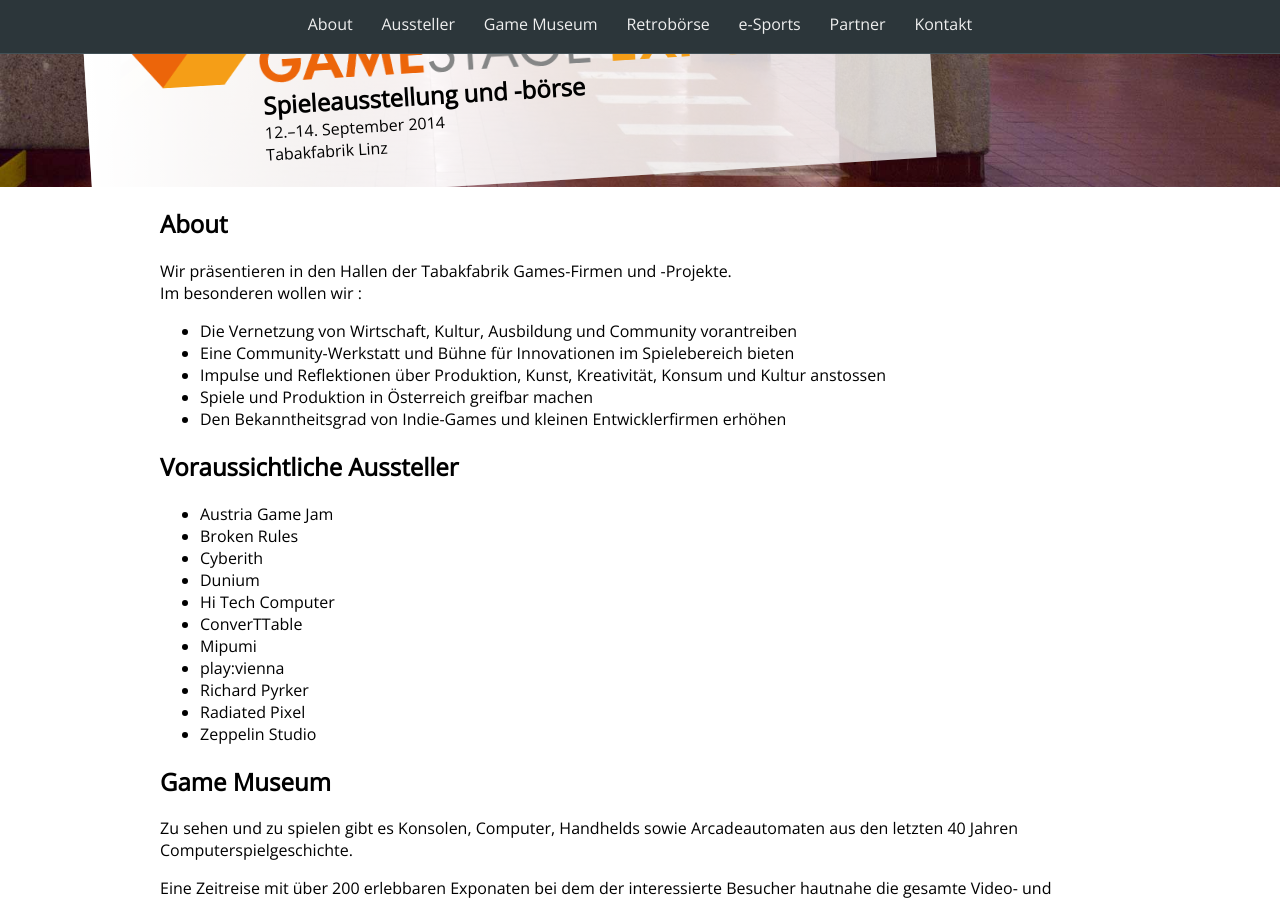
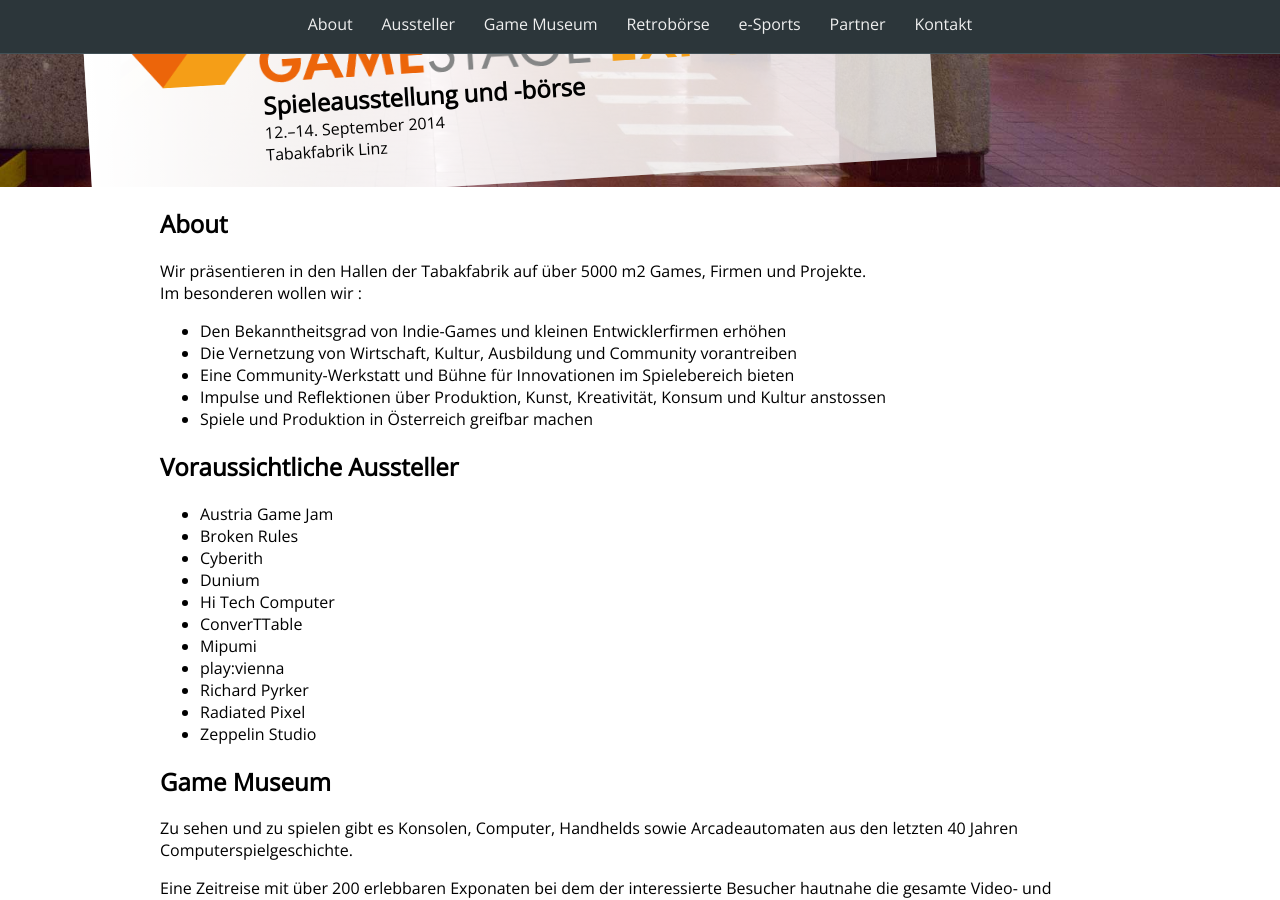
Before and after one commit to Lorti/gsexpo, a Jekyll site: the page built from index.html, in a window 1280 px wide and 900 px high, scrolled down 333 px. Built offline with Jekyll 4.4.1, drawn with Linux system fonts in a browser that asks for light colours; nearby versions of some CDN libraries; Markdown is read by kramdown in place of the engine named in the settings.

Commit message:
Update about.markdown

```diff
--- a/_includes/about.markdown
+++ b/_includes/about.markdown
@@ -1,10 +1,9 @@
 ## About
 
-Wir präsentieren in den Hallen der Tabakfabrik Games-Firmen und -Projekte.
+Wir präsentieren in den Hallen der Tabakfabrik auf über 5000 m2 Games, Firmen und Projekte.
 Im besonderen wollen wir :
-
+* Den Bekanntheitsgrad von Indie-Games und kleinen Entwicklerfirmen erhöhen
 * Die Vernetzung von Wirtschaft, Kultur, Ausbildung und Community vorantreiben
 * Eine Community-Werkstatt und Bühne für Innovationen im Spielebereich bieten
 * Impulse und Reflektionen über Produktion, Kunst, Kreativität, Konsum und Kultur anstossen
 * Spiele und Produktion in Österreich greifbar machen
-* Den Bekanntheitsgrad von Indie-Games und kleinen Entwicklerfirmen erhöhen
```
